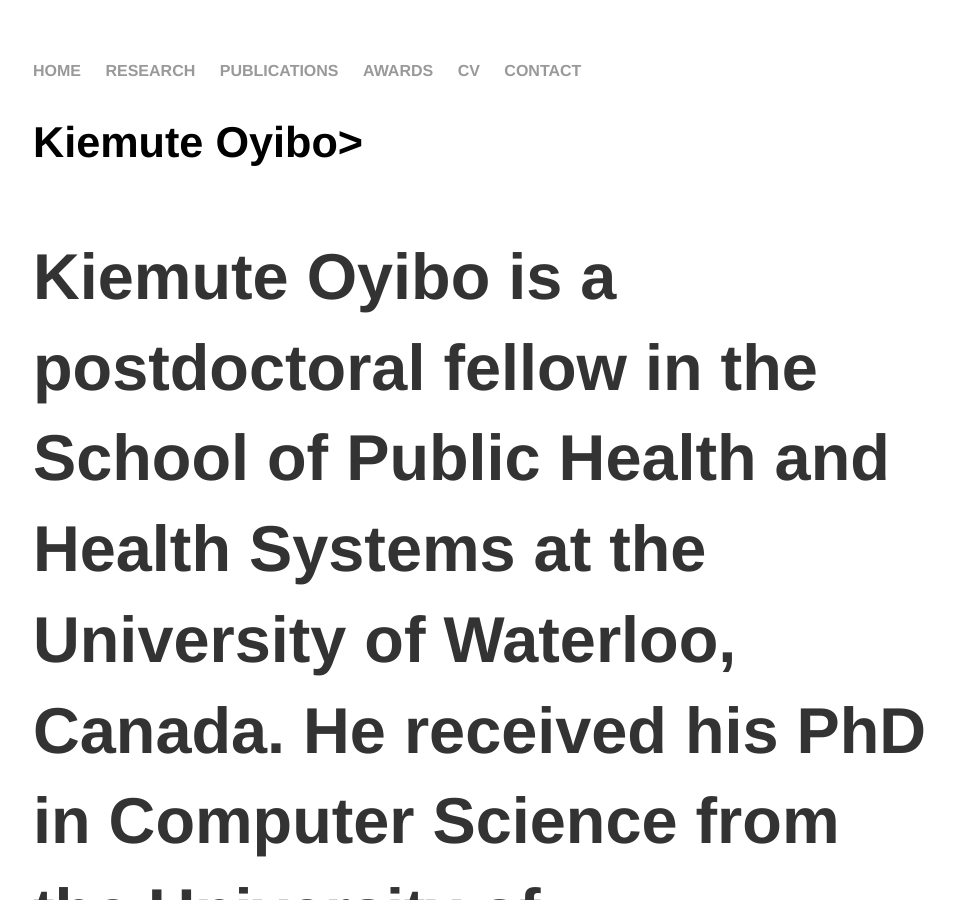
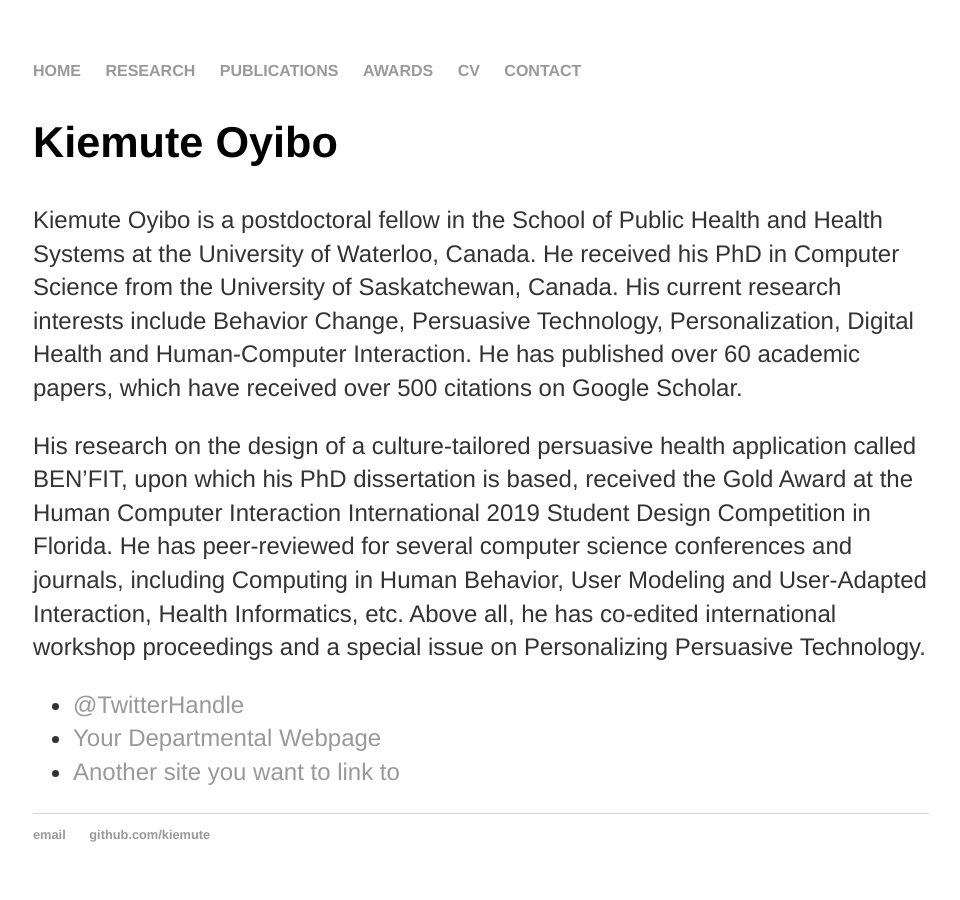
Before and after one commit to kiemute/kiemute.github.io, a Jekyll site: the page built from index.html, in a window 1280 px wide and 900 px high. Shown: the whole window, without its empty margins (159-1119 px from the left). Built offline with Jekyll 4.4.1, drawn with Linux system fonts in a browser that asks for light colours.

```diff
--- a/index.html
+++ b/index.html
@@ -4,7 +4,7 @@ title: About Kiemute Oyibo
 ---
 
 		<div class="about">
-			<h2>Kiemute Oyibo>
+			<h2>Kiemute Oyibo</h2>
 			<p>Kiemute Oyibo is a postdoctoral fellow in the School of Public Health and Health Systems at the University of Waterloo, Canada.
 				He received his PhD in Computer Science from the University of Saskatchewan, Canada.
 				His current research interests include Behavior Change, Persuasive Technology, Personalization, Digital Health and Human-Computer Interaction.
```
